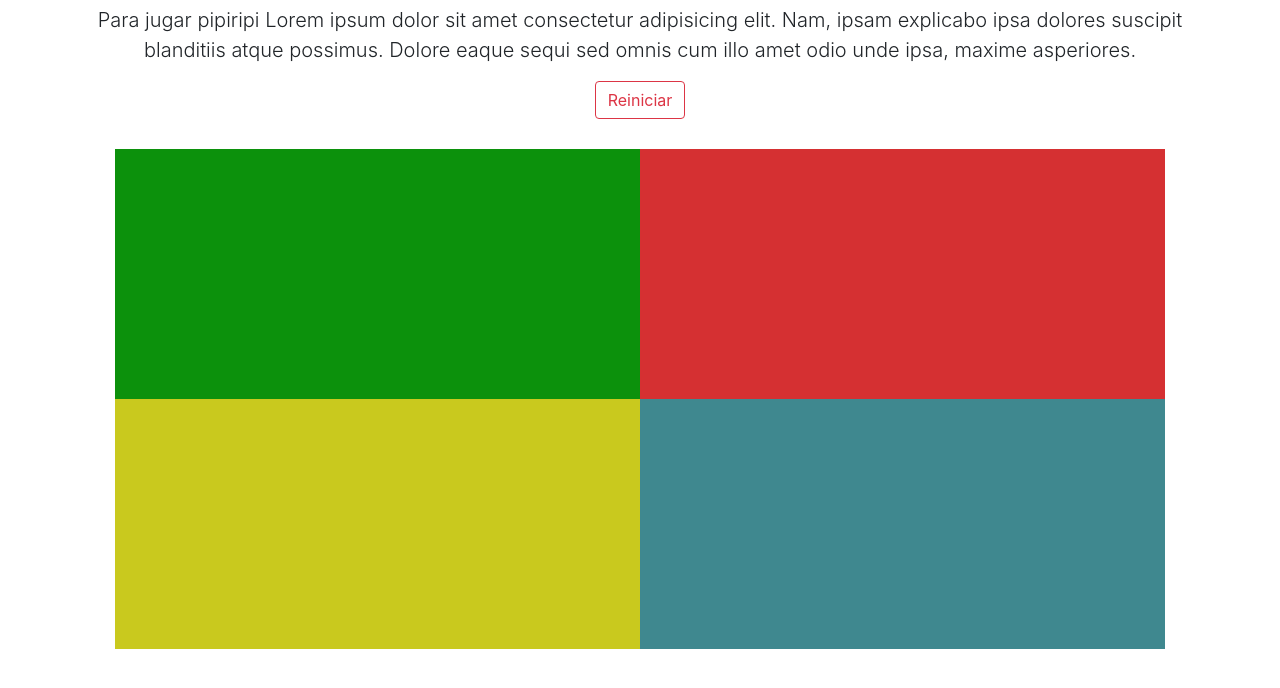
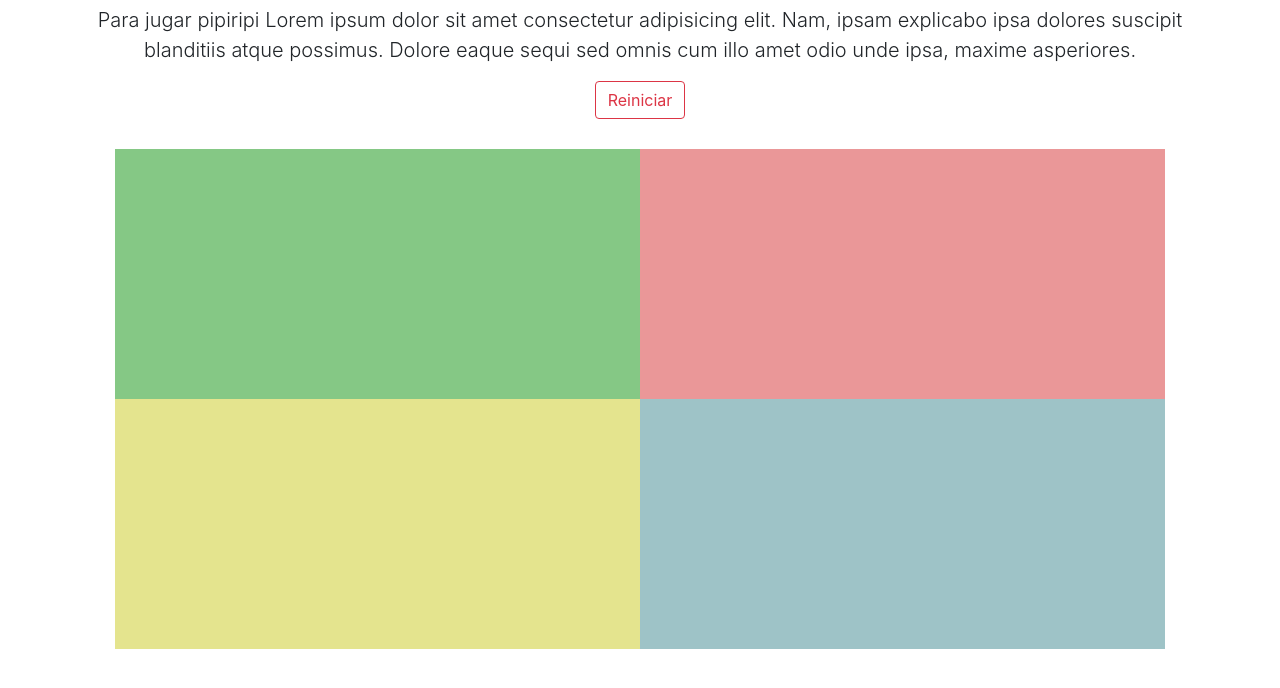
Before and after one commit to clarahernandez/simon-dice, a plain HTML site: page index.html in a window 1280 px wide. Both pictures are taken after a click on the button "Empezar". Shown: the part 70-758 px from the top of the page. Drawn offline with nearby package versions, Linux system fonts and the light colour scheme.

Commit message:
muestra infinitamente los cuadrados secuenciados
Funcionan los cuadrados de colores bien timeados sin limitación. Cuando se pierde simplemente se para.

```diff
--- a/estilos.css
+++ b/estilos.css
@@ -2,41 +2,29 @@ body {
     text-align: center;
 }
 
-.verde-apagado {
+.oculto {
+    display: none;
+}
+
+.cuadro {
+    opacity: 0.5;
+    transition: opacity 500ms;
+}
+
+#verde {
     background-color: #0c910c;
 }
-.verde-prendido {
-    background-color: rgb(6, 250, 6);
-    border: solid darkolivegreen;
-}
 
-.rojo-apagado {
+#rojo {
     background-color: #d53032;
 }
 
-.rojo-prendido {
-    background-color: red;
-    border: solid brown;
+#azul {
+    background-color: #3f888f;
 }
 
-.azul-apagado {
-    background-color: #3f888f;
-}
-.azul-prendido {
-    background-color: blue;
-    border: solid darkblue;
-}
-
-.amarillo-apagado {
+#amarillo {
     background-color: #c9c91e;
-}
-.amarillo-prendido {
-    background-color: yellow;
-    border: solid darkgoldenrod;
-}
-
-.oculto {
-    display: none;
 }
 
 #pantalla-juego {
--- a/index.html
+++ b/index.html
@@ -26,10 +26,10 @@
                 Reiniciar
             </button>
             <div class="row row-cols-2" id="pantalla-juego">
-                <div id="verde" class="col-sm-6 cuadro verde-apagado"></div>
-                <div id="rojo" class="col-sm-6 cuadro rojo-apagado"></div>
-                <div id="amarillo" class="col-sm-6 cuadro amarillo-apagado"></div>
-                <div id="azul" class="col-sm-6 cuadro azul-apagado"></div>
+                <div id="verde" class="col-sm-6 cuadro"></div>
+                <div id="rojo" class="col-sm-6 cuadro"></div>
+                <div id="amarillo" class="col-sm-6 cuadro"></div>
+                <div id="azul" class="col-sm-6 cuadro"></div>
             </div>
         </div>
 
--- a/index.js
+++ b/index.js
@@ -1,13 +1,8 @@
 const NIVELES_MAX = 5;
-const COLORES = ['rojo', 'verde', 'amarillo', 'azul'];
+let simonDice = []; //lista de colores a seguir
+let ronda = 0;
 
-document.querySelector('#boton-empezar').onclick = function (event) {
-    ocultarBotonEmpezar();
-    mostrarBotonReiniciar();
-
-    empezar();
-    event.preventDefault();
-};
+document.querySelector('#boton-empezar').onclick = comenzarJuego;
 
 document.querySelector('#boton-reiniciar').onclick = function (event) {
     ocultarBotonReiniciar();
@@ -15,44 +10,27 @@ document.querySelector('#boton-reiniciar').onclick = function (event) {
     event.preventDefault();
 };
 
-function empezar() {
-    let simonDice = []; //lista de colores a seguir
-    let numeroNivel = 0;
-    let acerto = true;
-    while (numeroNivel < NIVELES_MAX && acerto) {
-        simonDice = agregarPaso(simonDice);
-        reproducir(simonDice);
-        acerto = turnoJugador(simonDice);
-    }
+function comenzarJuego() {
+    ocultarBotonEmpezar();
+    mostrarBotonReiniciar();
+
+    manejarRonda();
 }
 
-function turnoJugador(simonDice) {
-    console.log('turno del jugador');
-    let jugadorDice = [];
-    let acerto = true;
-    for (let i = 0; acerto && i < simonDice.length; i++) {
-        jugadorDice = agregaColorJugador(jugadorDice);
-        acerto = simonDice[i] === jugadorDice[i]; //Nos fijamos que lo que haya puesto el jugador sea igual a lo que simón dice.
-    }
-    return acerto;
-}
+let numeroRonda = 0;
+function manejarRonda() {
+    bloquearInputUsuario();
+    const RETRASO_TURNO_JUGADOR = (simonDice.length + 1) * 1000;
+    console.log(simonDice);
+    simonDice = agregarPaso(simonDice);
+    reproducir(simonDice);
 
-function agregaColorJugador(lista) {
-    document.querySelectorAll('.cuadro').forEach(function (cuadro) {
-        cuadro.addEventListener('click', function () {
-            lista.push(cuadro.id);
-        });
-    });
-    console.log(lista);
-    return lista;
-}
+    setTimeout(function () {
+        desbloquearInputUsuario();
+    }, RETRASO_TURNO_JUGADOR);
 
-function agregarPaso(lista) {
-    const numeroRandom = Math.floor(Math.random() * 4);
-    const color = COLORES[numeroRandom];
-
-    lista.push(color);
-    return lista;
+    ronda++;
+    usuarioDice = [];
 }
 
 function reproducir(lista) {
@@ -64,12 +42,54 @@ function reproducir(lista) {
     });
 }
 
-function resaltar(cuadro) {
-    let $cuadro = document.querySelector(`#${cuadro}`);
-    $cuadro.classList.replace(`${cuadro}-apagado`, `${cuadro}-prendido`);
+function bloquearInputUsuario() {
+    document.querySelectorAll('.cuadro').forEach(function ($cuadro) {
+        $cuadro.onclick = function () {}; //Le digo que cuando haga click no pase nada.
+    });
+}
+
+function desbloquearInputUsuario() {
+    document.querySelectorAll('.cuadro').forEach(function ($cuadro) {
+        $cuadro.onclick = manejarInputUsuario;
+    });
+}
+
+function manejarInputUsuario(e) {
+    const $cuadroUsuario = e.target;
+    resaltar($cuadroUsuario);
+    usuarioDice.push($cuadroUsuario);
+
+    const $cuadroSimon = simonDice[usuarioDice.length - 1];
+
+    if ($cuadroUsuario.id !== $cuadroSimon.id) {
+        perder();
+        return;
+    }
+    if (usuarioDice.length === simonDice.length) {
+        bloquearInputUsuario();
+        setTimeout(manejarRonda, 1000);
+    }
+}
+
+function perder() {
+    bloquearInputUsuario();
+    ocultarBotonReiniciar();
+    mostrarBotonEmpezar();
+}
+
+function agregarPaso(lista) {
+    const numeroRandom = Math.floor(Math.random() * 4);
+    const $cuadros = document.querySelectorAll('.cuadro');
+    lista.push($cuadros[numeroRandom]);
+    return lista;
+}
+
+function resaltar($cuadro) {
+    console.log($cuadro);
+    $cuadro.style.opacity = 1;
     setTimeout(function () {
-        $cuadro.classList.replace(`${cuadro}-prendido`, `${cuadro}-apagado`);
-    }, 1000);
+        $cuadro.style.opacity = 0.5;
+    }, 500);
 }
 
 function ocultarBotonEmpezar() {
```
